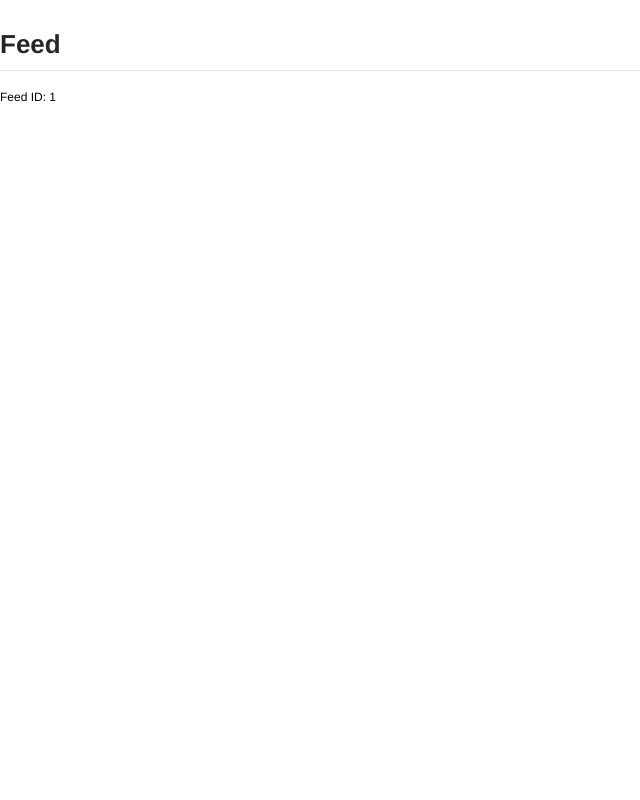
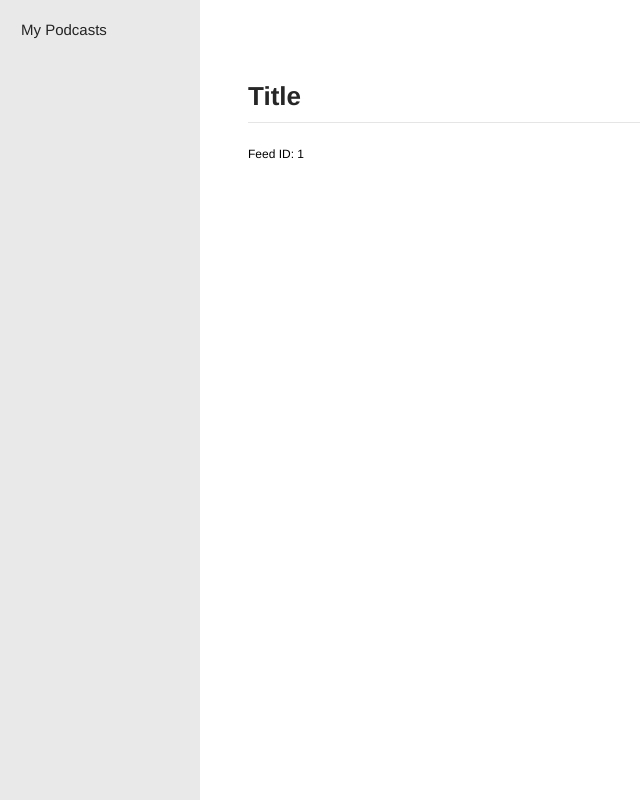
Before and after one commit to ramijames/feedl, a Nuxt app: page /feed/1 in a window 1280 px wide. Shown: the whole page, without its empty margins (0-640 px from the left). Built offline with nearby package versions, Linux system fonts and the light colour scheme.

Commit message:
More work on the feeds list, and adding the template for the single feed

```diff
--- a/assets/_variables.scss
+++ b/assets/_variables.scss
@@ -88,16 +88,16 @@ $width-lg: 70rem;
 $width-xl: 90rem;
 
 /* Shadows */
-$shadow-primary: 0 36px 100px rgba($black, 0.4), 0 0 0 3px rgba($black, 0.55);
-$shadow-secondary: 0 8px 40px rgba($black, 0.25), 0 0 0 3px rgba($black, 0.55);
-$shadow-tertiary: 0 36px 100px rgba($black, 0.25), 0 0 0 3px rgba($black, 0.55);
-$shadow-quaternary: 0 4px 20px rgba($black, 0.25), 0 0 0 3px rgba($black, 0.55);
+$shadow-primary: 0 36px 100px rgba($black, 0.4), 0 0 0 1px rgba($black, 0.05);
+$shadow-secondary: 0 8px 40px rgba($black, 0.25), 0 0 0 1px rgba($black, 0.05);
+$shadow-tertiary: 0 36px 100px rgba($black, 0.25), 0 0 0 1px rgba($black, 0.05);
+$shadow-quaternary: 0 4px 20px rgba($black, 0.25), 0 0 0 1px rgba($black, 0.05);
 $shadow-inner: inset 0 0 3px rgba($white, 0.1);
 
-$shadow-primar-dark: 0 36px 100px rgba($black, 0.7), 0 0 1px 1px rgba($black, 1);
-$shadow-secondary-dark: 0 8px 40px rgba($black, 0.7), 0 0 1px 1px rgba($black, 1);
-$shadow-tertiary-dark: 0 36px 100px rgba($black, 0.7), 0 0 1px 1px rgba($black, 1);
-$shadow-quaternary-dark: 0 4px 20px rgba($black, 0.7), 0 0 1px 1px rgba($black, 1);
+$shadow-primar-dark: 0 36px 100px rgba($black, 0.7), 0 0 0 1px rgba($black, 0.7);
+$shadow-secondary-dark: 0 8px 40px rgba($black, 0.7), 0 0 0 1px rgba($black, 0.7);
+$shadow-tertiary-dark: 0 36px 100px rgba($black, 0.7), 0 0 0 1px rgba($black, 0.7);
+$shadow-quaternary-dark: 0 4px 20px rgba($black, 0.7), 0 0 0 1px rgba($black, 0.7);
 $shadow-inner-dark: inset 0 0 3px rgba($white, 0.2);
 
 /* Breakpoints */
--- a/components/Sidebar.vue
+++ b/components/Sidebar.vue
@@ -3,3 +3,42 @@
     <nuxt-link to="/">My Podcasts</nuxt-link>
   </div>
 </template>
+
+<script setup>
+
+</script>
+
+<style scoped lang="scss">
+
+@use 'assets/variables' as *;
+
+.sidebar {
+  display: flex;
+  flex-direction: column;
+  padding: $spacing-sm;
+  background: rgba($white, .1);
+  height: 100%;
+  overflow-y: auto;
+
+  a {
+    padding: 9px;
+    border-radius: $br-md;
+    margin-bottom: $spacing-sm;
+    text-decoration: none;
+    color: rgba($black, .85);
+    transition: background-color .35s ease;
+    display: flex;
+    flex-direction: row;
+    align-items: center;
+    gap: $spacing-xs;
+    font-size: $font-size-md;
+
+    &.active,
+    &.router-link-active,
+    &.router-link-exact-active {
+      background-color: rgba($black, .05);
+    }
+  }
+}
+
+</style>
--- a/components/feeds/FeedsList.vue
+++ b/components/feeds/FeedsList.vue
@@ -2,16 +2,21 @@
   <div v-if="feeds" class="feeds-list">
     <h1>My Podcasts</h1>
     <section class="feeds-list-content" v-if="feeds.length > 0">
-      <div v-for="feed in props.feeds" :key="feed.id" class="single-feed">
+      <nuxt-link v-for="feed in props.feeds" :key="feed.id" class="single-feed" :to="`/feed/${feed.dataValues.id}`">
+        <template v-if="getFeedImage(feed)">
+          <img :src="getFeedImage(feed)" :alt="feed.dataValues.title" class="bg-image" />
+        </template>
         <section class="feed-content">
-          <!-- <p>{{ feed.dataValues.id }}</p> -->
           <template v-if="getFeedImage(feed)">
             <img :src="getFeedImage(feed)" :alt="feed.dataValues.title" class="podcast-image" />
           </template>
-          <h2>{{ feed.dataValues.title }}</h2>
+          <section class="feed-details">
+            <h2>{{ feed.dataValues.title }}</h2>
+            <div class="description" v-html="feed.dataValues.description"></div>
+          </section>
         </section>
         <button @click="handleDelete(feed.dataValues.id)" class="red">Delete</button>
-      </div>
+      </nuxt-link>
     </section>
     <div v-else class="no-feeds">
       <p>No feeds found</p>
@@ -65,18 +70,54 @@ function getFeedImage(feed) {
       width: 100%;
       border-radius: $br-xl;
       background-color: rgba($black, 0.025);
-      height: 300px;
+      height: 200px;
+      position: relative;
+      overflow: hidden;
+      text-decoration: none;
+
+      .bg-image {
+        display: none;
+        // width: calc(100% + 40px);
+        // height: auto;
+        // object-fit: cover;
+        // border-radius: $br-lg;
+        // position: absolute;
+        // top:-20px;
+        // left: -20px;
+        // z-index: 0;
+        // filter: blur(10px);
+        // mask-image: linear-gradient(45deg, rgba($black, 0.25) 0%, rgba($black, 0) 55%);
+      }
 
       .feed-content {
         display: flex;
         flex-direction: row;
-        gap: $spacing-xs;
+        gap: $spacing-md;
+        width: 100%;
+        z-index: 1;
+        position: relative;
+        color: $black;
+        height: 100px;
+        overflow: hidden;
 
         .podcast-image {
-          width: 144px;
-          height: 144px;
+          width: 100px;
+          height: 100px;
           object-fit: cover;
           border-radius: $br-lg;
+        }
+
+        .feed-details {
+          display: flex;
+          flex-direction: column;
+          gap: $spacing-xs;
+
+          .description {
+            font-size: $font-size-xs;
+            color: rgba($black, 0.5);
+            height: 54px;
+            overflow: hidden;
+          }
         }
 
         p {
@@ -88,10 +129,6 @@ function getFeedImage(feed) {
         h2 {
           margin: 0;
         }
-      }
-
-      &:hover {
-        background-color: rgba($black, 0.05);
       }
     }
   }
--- a/nuxt.config.ts
+++ b/nuxt.config.ts
@@ -1,7 +1,7 @@
 // https://nuxt.com/docs/api/configuration/nuxt-config
 export default defineNuxtConfig({
   compatibilityDate: '2024-11-01',
-  devtools: { enabled: true },
+  devtools: { enabled: false },
   css: [
     '@/assets/main.scss'
   ]
--- a/pages/feed/[id].vue
+++ b/pages/feed/[id].vue
@@ -1,11 +1,15 @@
 <template>
-  <div>
-    <h1>Feed</h1>
+  <NuxtLayout>
+    <h1>Title</h1>
     <p>Feed ID: {{ feedId }}</p>
-  </div>
+  </NuxtLayout>
 </template>
 
 <script setup>
+
+definePageMeta({
+  layout: 'default'
+});
 
 // Get the route object
 const route = useRoute();
```
Also changed, not shown: 1 other file (tests, documents, lock files or other folders).
